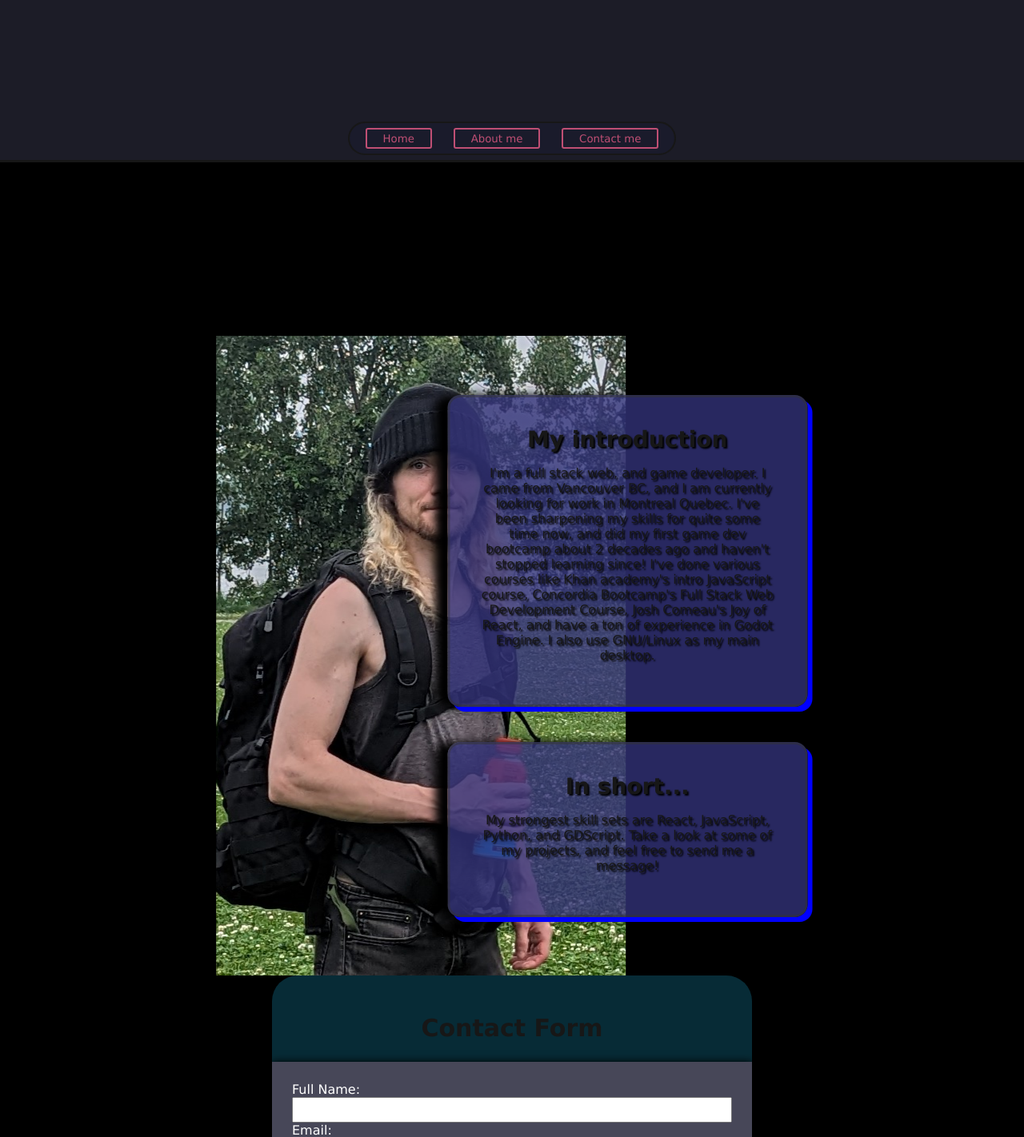
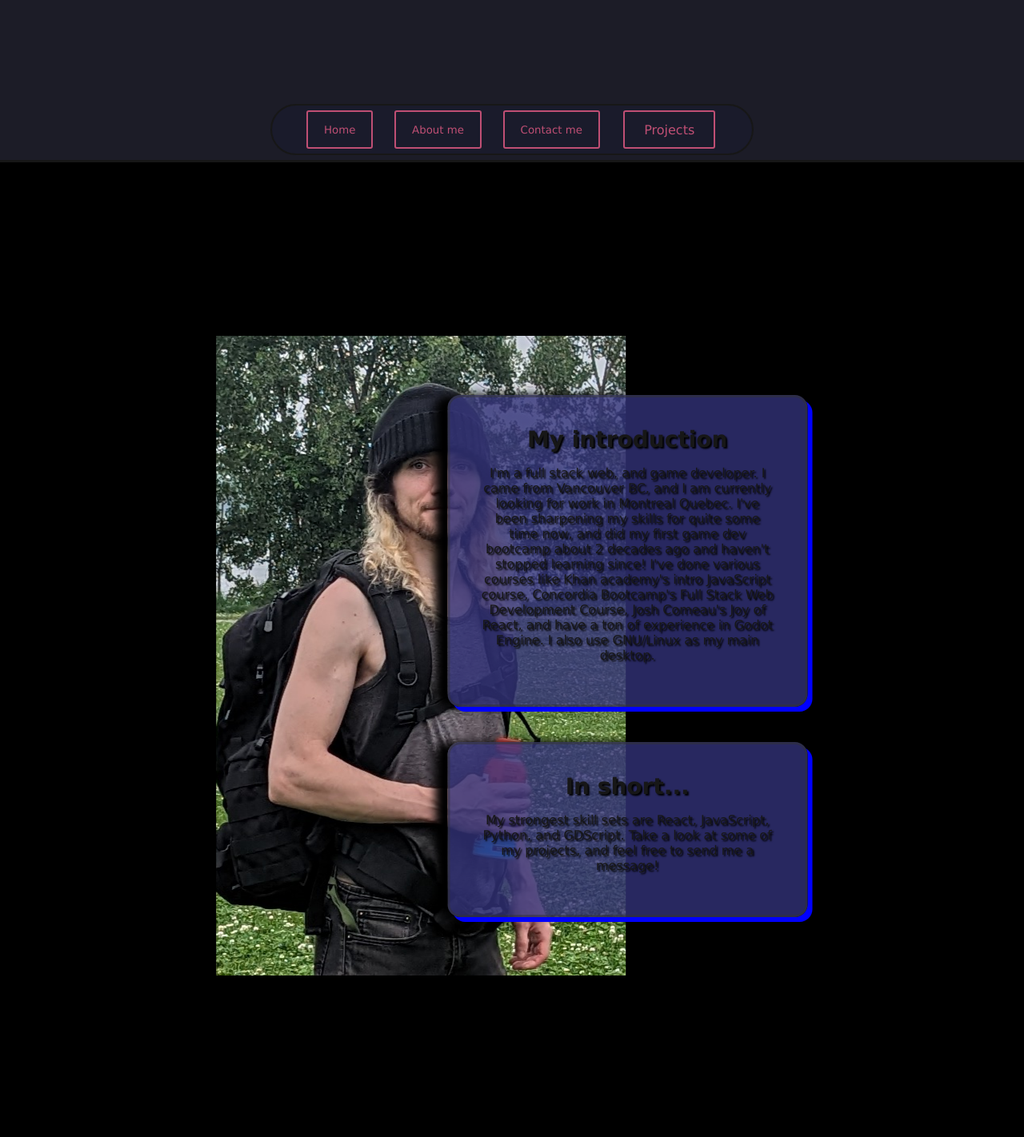
Before and after one commit to K413N/portfolio-2025, a Next.js app: page /welcome in a window 1280 px wide. Shown: the part 600-2022 px from the top of the page at 80% size. Built offline with nearby package versions, Linux system fonts and the light colour scheme; no server answers.

Commit message:
contact form and navbar overhaul

```diff
--- a/src/app/welcome/page.js
+++ b/src/app/welcome/page.js
@@ -168,7 +168,13 @@ function Welcome() {
         </Intro>
         </VerticalContainer>
       </HorizontalContainer>
+      <Spacer />
       <ContactComponent />
+      <SmallSpacer />
+      <SmallSpacer />
+      <SmallSpacer />
+      <SmallSpacer />
+      <SmallSpacer />
       <Navbar aboutRef={wrapperRef} />
     </WelcomeWrapper>
   );
--- a/src/components/ContactComponent/ContactComponent.js
+++ b/src/components/ContactComponent/ContactComponent.js
@@ -119,7 +119,7 @@ const ContactComponent = () => {
 
   return (
     <ContactWrapper>
-        <ContactHeader>Contact Form</ContactHeader>
+        <ContactHeader>Contact Me!</ContactHeader>
         <ContactForm onSubmit={handleSubmit}>
             <FormWrapper>
                 <div>
--- a/src/components/Navbar/Navbar.js
+++ b/src/components/Navbar/Navbar.js
@@ -15,6 +15,8 @@ const NavContainer = styled.div`
   outline: solid;
   outline-width: 2px;
   border-radius: 32px;
+  height: 60px;
+  width: 600px;
 `
 const NavWrapper = styled.div`
 position: fixed;
@@ -24,6 +26,7 @@ margin-bottom: 8px;
 
 const NavLink = styled(Link)`
   display: flex;
+  align-items: center;
   background: transparent;
   border-radius: 3px;
   border: 2px solid #bf4f74;
@@ -42,6 +45,7 @@ const NavLink = styled(Link)`
 
 const NavButton = styled.button`
   display: flex;
+  align-items: center;
   background: transparent;
   border-radius: 3px;
   border: 2px solid #bf4f74;
@@ -71,6 +75,7 @@ function Navbar({ aboutRef }) {
         <NavButton className="navbutton" onClick={() => {
           window.scrollTo(0, 9000)
         }}>Contact me</NavButton>
+        <NavLink href="projects">Projects</NavLink>
       </NavContainer>
     </NavWrapper>
   );
```
